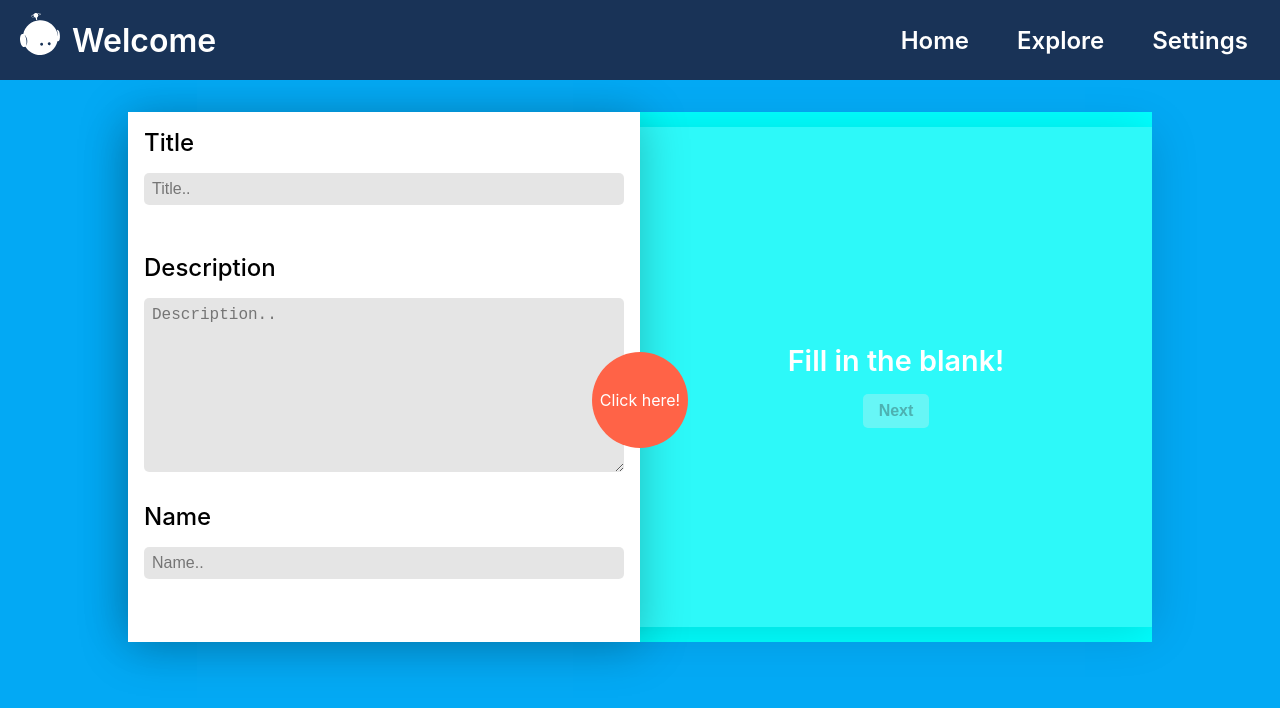
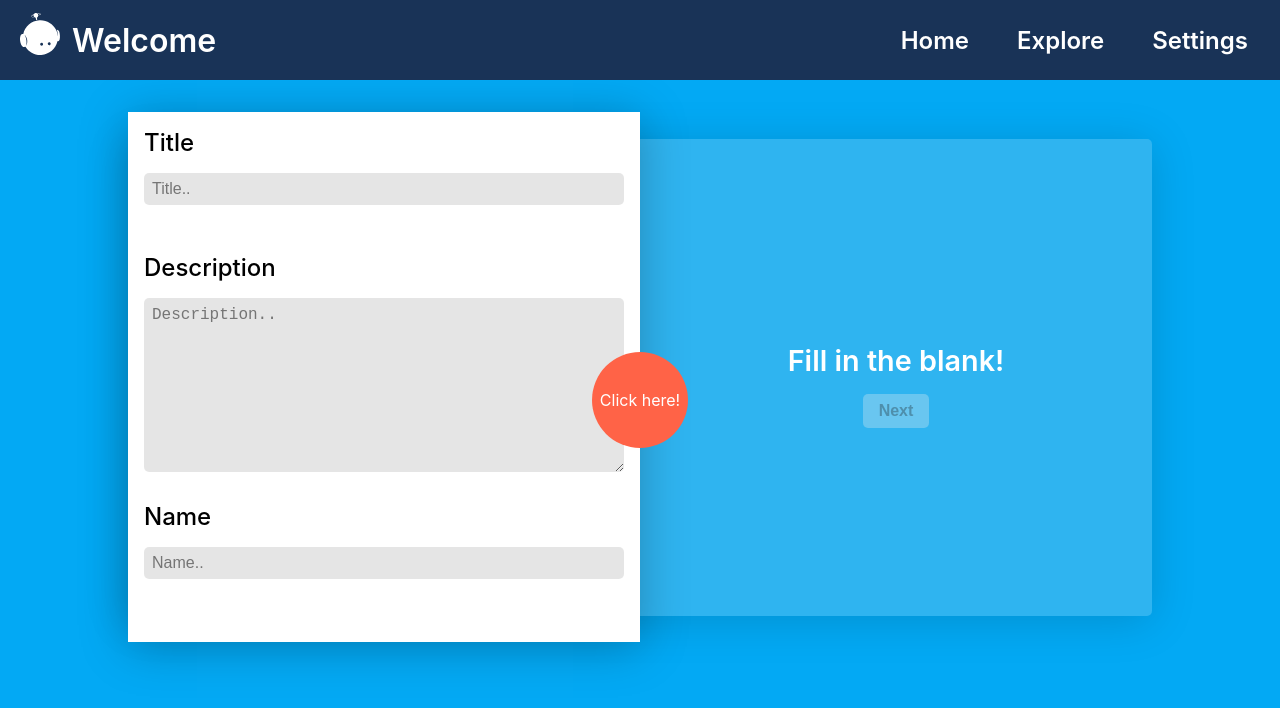
Before and after one commit to HubCreator/nextjs_project_proto, a Next.js app: page /firstScreen in a window 1280 px wide. Both pictures are taken after a click on the element "Click here!". Shown: the top 708 px of the page. Built offline with nearby package versions, Linux system fonts and the light colour scheme.

Commit message:
Modified container__bg and container__box

```diff
--- a/src/components/Modal.js
+++ b/src/components/Modal.js
@@ -65,35 +65,35 @@ const Modal = () => {
       <div className={modalTrigger ? "modal-toggle active" : "modal-toggle"}>
         <div className={signStatus ? "modal-screen" : "modal-screen active"}>
           <div className="modal-container">
-            <div className="container__blueBg">
-              <div className="container__blueBg__box leftBox">
+            <div className="container__bg">
+              <div className="container__box leftBox">
                 <div className="leftBox__content">
                   <div className="leftBox__title">
                     <h3>Title</h3>
-                    <div className="leftBox__title__content">
+                    <p className="leftBox__title__content">
                       <span>{title}</span>
-                    </div>
+                    </p>
                   </div>
                 </div>
                 <div className="leftBox__content">
                   <div className="leftBox__description">
                     <h3>Description</h3>
-                    <div className="leftBox__description__content">
+                    <p className="leftBox__description__content">
                       <span>{description}</span>
-                    </div>
+                    </p>
                   </div>
                 </div>
                 <div className="leftBox__content">
                   <div className="leftBox__name">
                     <h3>Name</h3>
-                    <div className="leftBox__name__content">
+                    <p className="leftBox__name__content">
                       <span>{name}</span>
-                    </div>
+                    </p>
                   </div>
                 </div>
               </div>
 
-              <div className="container__blueBg__box rightBox">
+              <div className="container__box rightBox">
                 <h2 className={isPassedValid ? "box__msg valid" : "box__msg"}>
                   {isPassedValid ? "Go Next Step!" : "Fill in the blank!"}
                 </h2>
--- a/styles/Modal.scss
+++ b/styles/Modal.scss
@@ -63,20 +63,20 @@
   display: flex;
   justify-content: center;
   align-items: center;
-  background-color: aqua;
 }
 
-.container__blueBg {
+.container__bg {
   position: absolute;
   display: flex;
   justify-content: center;
   width: 100%;
-  height: 500px;
+  height: 90%;
   background-color: rgba(225, 225, 225, 0.2);
+  border-radius: 5px;
   box-shadow: 0 5px 45px rgba(0, 0, 0, 0.15);
 }
 
-.container__blueBg__box {
+.container__box {
   position: relative;
   width: 50%;
   height: 100%;
--- a/styles/Modal_leftBox.scss
+++ b/styles/Modal_leftBox.scss
@@ -14,7 +14,6 @@
   align-items: flex-start;
   width: 100%;
   height: 100%;
-  // padding: 1rem 0 0 1rem;
   padding: 0 1rem;
 }
 
```
